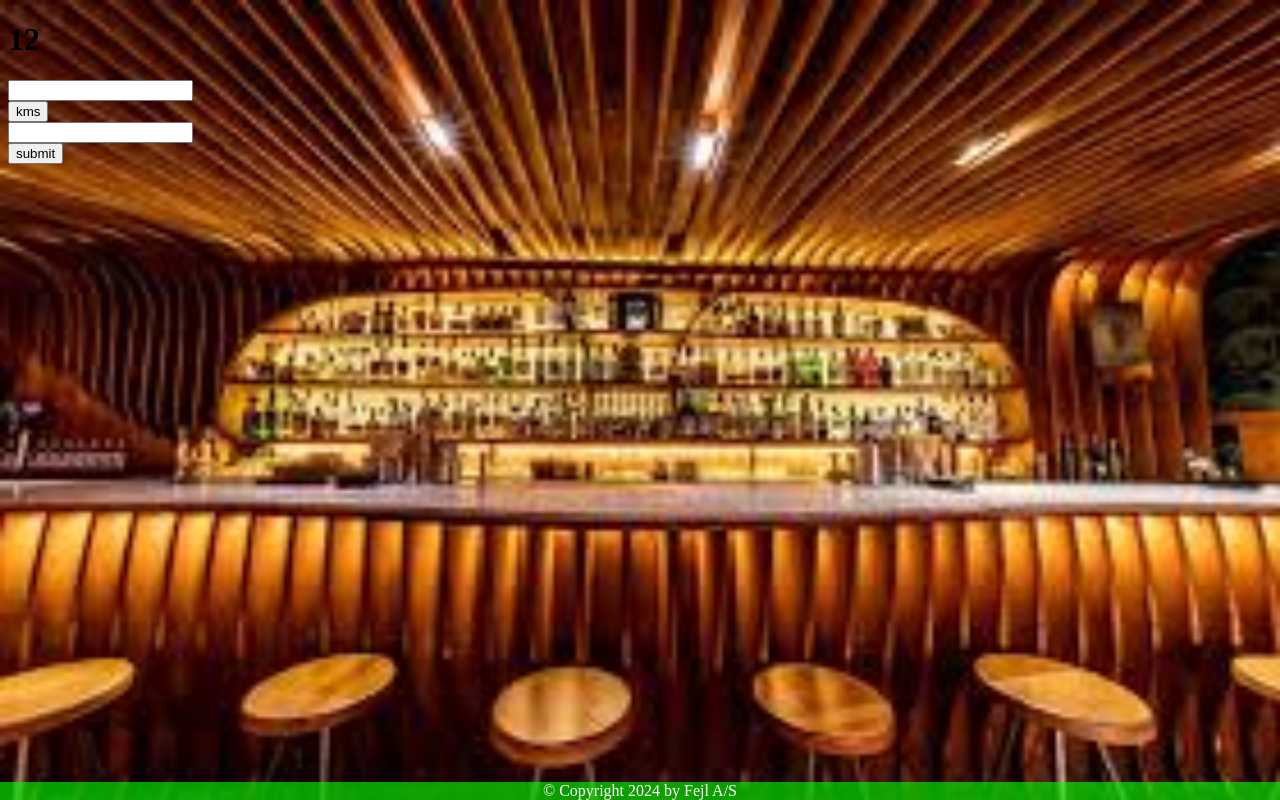
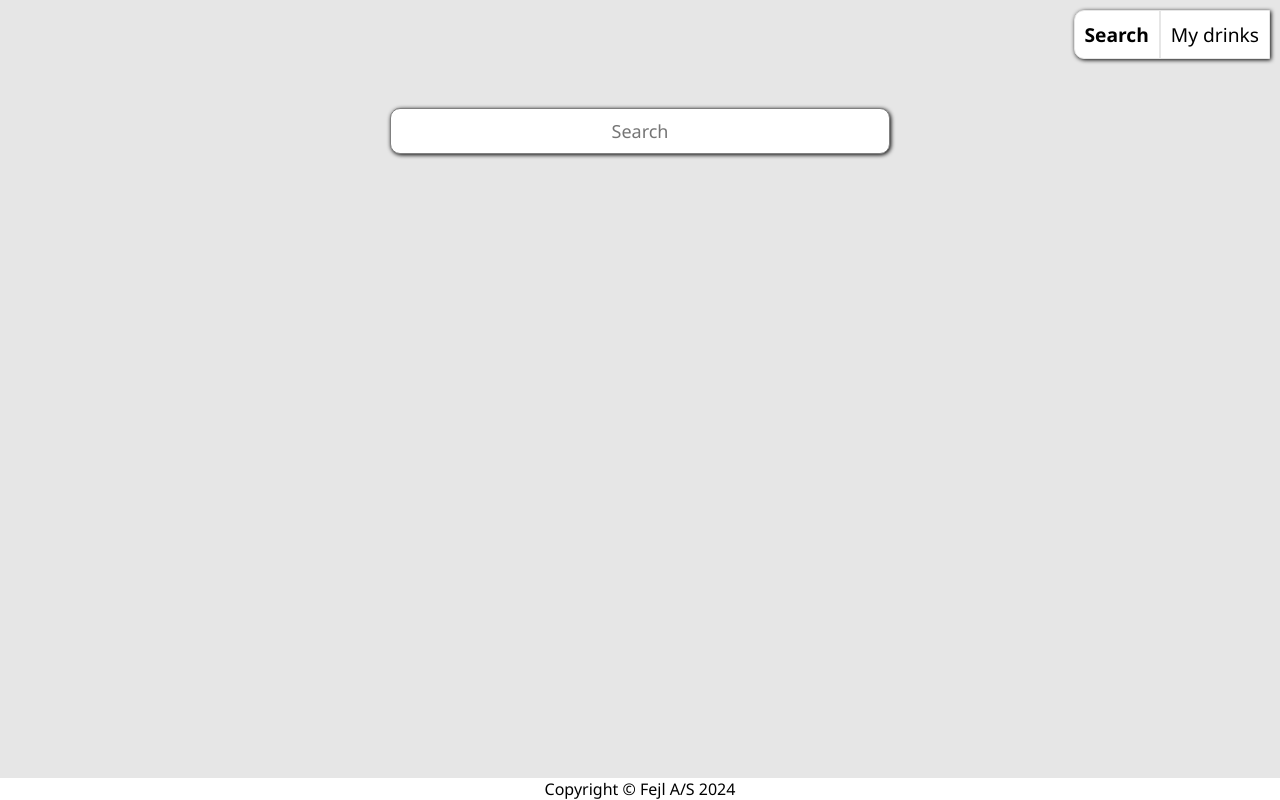
Before and after one commit to morten123a/drinksmaskine, a plain HTML site: page public/index.html in a window 1280 px wide. Drawn offline with Linux system fonts and the light colour scheme.

Commit message:
front end  html and css update

```diff
--- a/public/index.html
+++ b/public/index.html
@@ -8,20 +8,18 @@
     <link rel="stylesheet" href="/styles.css">
 </head>
 <body>
-    <h1>12</h1>
-    <form id="my-form">
-        <input type="text" name="my-name">
-        <br>
-        <button type="submit">kms</button>
-    </form>
-    <form id="form-recipe">
-        <input type="text" name="name">
-        <br>
-        <button type="submit">submit</button>
-    </form>
+    <div class="nav">
+        <a href="index.html" class="xi-based">Search</a>
+        <a href="mydrinks.html">My drinks</a>
+    </div>
+    <div class="searchbar">
+        <form id="my-form">
+            <input type="text" id="mySearch" name="my-name" placeholder="Search">
+        </form>
+    </div>
 
     <footer>
-        <p1>© Copyright 2024 by Fejl A/S </p1>
+        <p1> Copyright © Fejl A/S 2024  </p1>
     </footer>
 
 </body>
--- a/public/styles.css
+++ b/public/styles.css
@@ -1,16 +1,79 @@
+*{
+   box-sizing: border-box;
+   font-family: 'Segoe UI', Tahoma, Geneva, Verdana, sans-serif;
+   --color-accent:rgb(255, 255, 255);
+   --color-accent-dark:rgb(230, 230, 230);
+   --color-background: rgb(230,230,230)
+}
 body{
     background-size: cover;
     background-repeat: no-repeat;
     image-rendering:optimizeQuality;
-    background-image: url("images/bar-back.png");
+    background-color: var(--color-background);
+    padding-top: 100px
+    /* background-image: url("images/bar-back.png");    */
 }
+
 footer{
     position: fixed;
     text-align: center;
-    background-color: rgba(0, 255, 0, 0.616);
+    background-color: var(--color-accent);
     left: 0;
     bottom: 0;
     width: 100%;
-    color: white;
+    color: black;
 
 }
+.searchbar{
+    display: flex;
+    justify-content: center;
+
+}
+
+#mySearch {
+    width: 500px;
+    font-size: 18px;
+    padding: 10px;
+    border-radius: 10px;
+    text-align: center;
+    border: none;
+    box-shadow: 1px 1px 4px;
+    border: 1px solid gray;
+  }
+
+.nav{
+    display: flex;
+    justify-content: right;
+    align-items: center;
+    background-color: var(--color-accent);
+    position: absolute;
+    top:10px;
+    right: 10px;
+    width: fit-content;
+    /* gap: 10px;   */
+    border-top-left-radius: 10px;
+    border-bottom-left-radius: 10px;
+    box-shadow: 1px 1px 4px;
+    border: 1px solid var(--color-accent-dark);;
+}
+
+.nav a {
+    color: black;
+    text-decoration: none;
+    font-size: larger;
+    padding: 10px;
+}
+.nav a:not(:first-child) {
+    border-left: 2px solid var(--color-accent-dark);
+}
+.nav a:first-child {
+    border-top-left-radius: 10px;
+    border-bottom-left-radius: 10px;
+}
+
+.nav a.xi-based {
+    font-weight: bold;
+}
+.nav a:hover {
+    background-color: var(--color-accent-dark);
+}
```
Also changed, not shown: public/mydrinks.html (added, +16 -0 lines).
